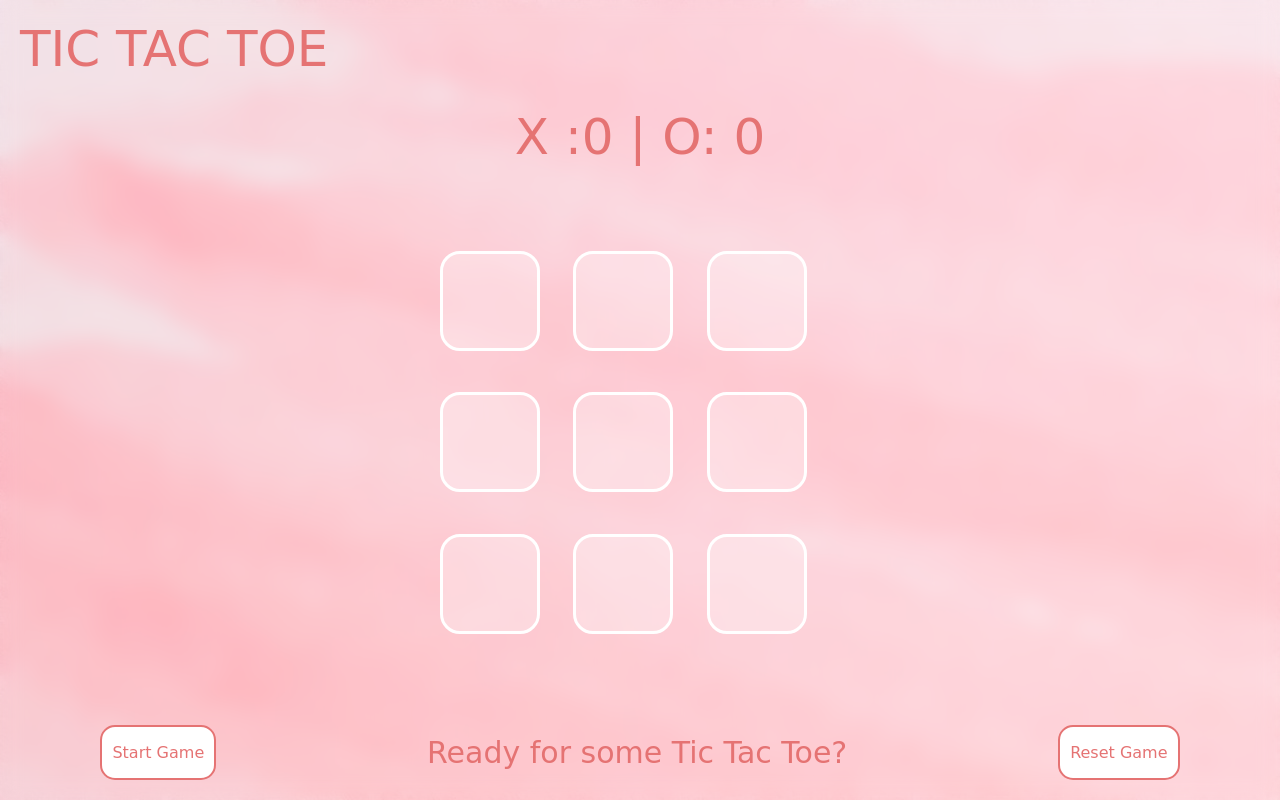
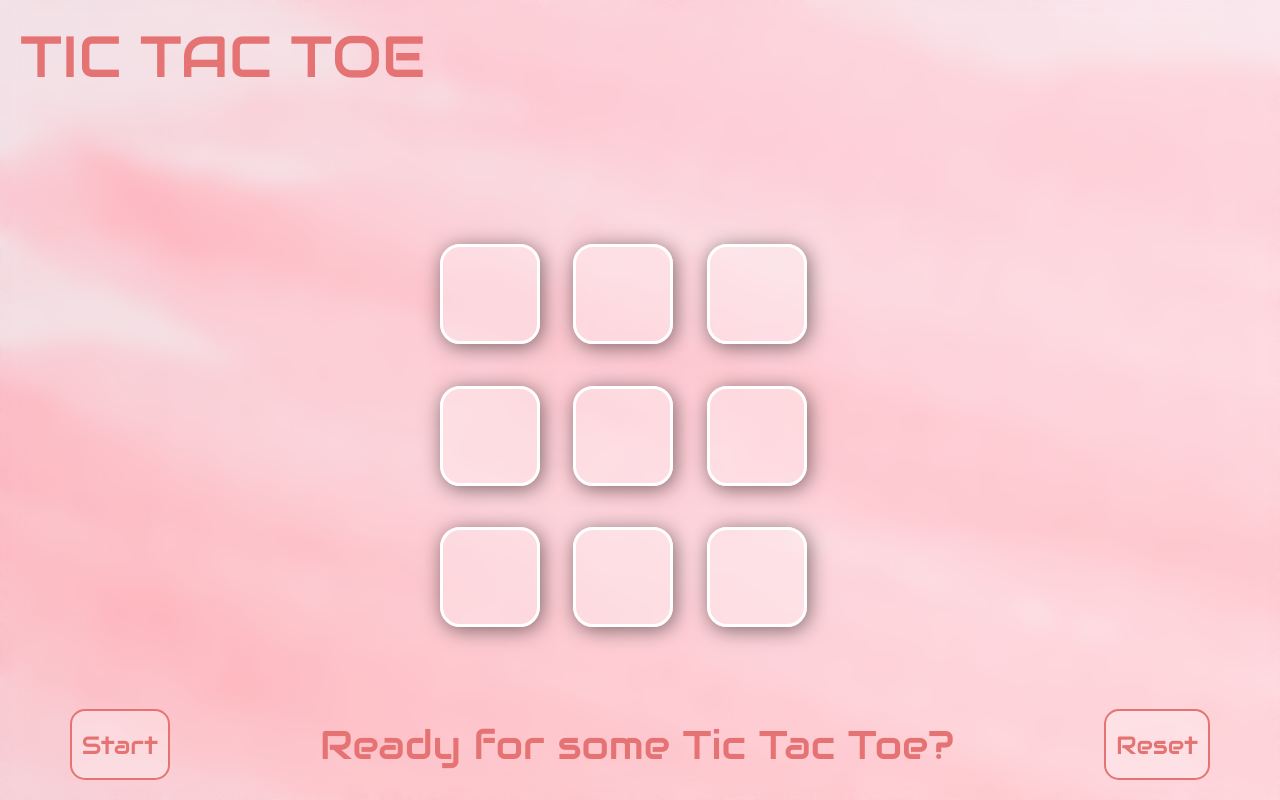
Before and after one commit to jeanpolbac/tictactoe, a plain HTML site: page index.html in a window 1280 px wide. Drawn offline with Linux system fonts and the light colour scheme; a web font is replaced by a local one.

Commit message:
Fix side effect caused by function reset. Polish game interface.

```diff
--- a/index.html
+++ b/index.html
@@ -9,9 +9,13 @@
   <body>
     <div class="top-container">
       <div class="logo">TIC TAC TOE</div>
-      <div class="score">X :0 | O: 0</div>
+    </div>
+    <div class="score-container">
+      <div class="score-x"> </div>
+      <div class="score-o"> </div>
+    </div>
+    <div class="board-container">
 
-    </div>
       <div class="board">
         <div class="cell"></div>
         <div class="cell"></div>
@@ -23,10 +27,11 @@
         <div class="cell"></div>
         <div class="cell"></div>
       </div>
+    </div>
     <div class="button-container">
-      <button class="start-button">Start Game</button>
+      <button class="start-button">Start</button>
       <div class="game-message">Ready for some Tic Tac Toe?</div>
-      <button class="reset-button">Reset Game</button>
+      <button class="reset-button">Reset</button>
     </div>
     <script src="script.js"></script>
   </body>
--- a/script.js
+++ b/script.js
@@ -4,8 +4,9 @@ console.log("Connected and ready to play!");
 const cells = document.querySelectorAll(".cell");
 const startButton = document.querySelector(".start-button");
 const resetButton = document.querySelector(".reset-button");
-const scoreDisplay = document.querySelector(".score");
 const gameMessage = document.querySelector(".game-message");
+const scoreXDisplay = document.querySelector(".score-x");
+const scoreODisplay = document.querySelector(".score-o");
 
 // Debugging logs for querySelectors
 // console.log('We have access to Cells', cells);
@@ -15,22 +16,8 @@ const gameMessage = document.querySelector(".game-message");
 // console.log('We have access to game-message', gameMessage);
 
 // Declaring players
-
 let playerOne;
 let playerTwo;
-
-// Reset the game to zero  - Need to fix as creating side effect with class Game.
-function resetBoard() {
-  gameResult = null;
-  gameActive = false;
-  playerOne = null;
-  playerTwo = null;
-  cells.forEach((cell) => {
-    cell.textContent = "";
-  });
-
-  gameMessage.textContent = "Reset Completed. Press Start to Begin";
-}
 
 // Update the board and check for win/draw
 function updateBoard(clickedCellIndex) {
@@ -45,7 +32,8 @@ function updateBoard(clickedCellIndex) {
 
 // Keep score display updated for both players
 function updateScoreDisplay() {
-  scoreDisplay.textContent = `X: ${game.players[0].score} | O: ${game.players[1].score}`;
+  scoreXDisplay.textContent = `X: ${game.players[0].score}`;
+  scoreODisplay.textContent = `O: ${game.players[1].score}`;
 }
 
 // Update game message
@@ -84,7 +72,13 @@ startButton.addEventListener("click", () => {
 });
 
 // Reset the game once button pressed
-resetButton.addEventListener("click", resetBoard);
+resetButton.addEventListener("click", () => {
+  game.reset();
+  gameMessage.textContent = "Press Start to Begin";
+  cells.forEach((cell) => {
+    cell.textContent = "";
+  });
+});
 
 /** Handles click event for each cell on the board and player interaction
  * Had to create a loop as cells is targetting all
@@ -124,6 +118,11 @@ class Player {
 // Manage the game logic (player turn, outcome, board state)
 class Game {
   constructor() {
+    this.reset();
+  }
+
+  // Method to reset game
+  reset() {
     this.players = [];
     this.activePlayerIndex = 0;
     this.board = ["", "", "", "", "", "", "", "", ""]; // Represents the 9 empty cells of the board
--- a/style.css
+++ b/style.css
@@ -1,8 +1,10 @@
 /* Fonts - Importing two fonts from Google Fonts - Finger Paint and Zen Tokyo Zoo
 Finger Paint: font-family: 'Finger Paint', cursive;
 Zen Tokyo Zoo: font-family: 'Zen Tokyo Zoo', cursive;
+Audiowide: font-family: 'Audiowide', cursive;
 */
 @import url("https://fonts.googleapis.com/css2?family=Finger+Paint&family=Zen+Tokyo+Zoo&display=swap");
+@import url('https://fonts.googleapis.com/css2?family=Audiowide&display=swap');
 
 /* CSS Reset */
 * {
@@ -42,22 +44,32 @@ body {
 
 .logo {
   color: #e57373;
-  font-size: 50px;
+  font-size: 58px;
   margin-left: 20px;
+  margin-right: 20px;
   margin-bottom: 20px;
-  font-family: "Zen Tokyo Zoo", cursive;
+  font-family: 'Audiowide', cursive;
 }
 
-.score {
+
+.score-container {
+  display: flex;
+  flex-direction: row;
+  justify-content: center;
+  gap: 30%;
+}
+.score-o, .score-x {
   color: #e57373;
-  padding: 10px;
-  font-size: 50px;
+  /* padding: 10px; */
+  font-size: 60px;
   align-self: center;
   flex-direction: column;
-  font-family: "Zen Tokyo Zoo", cursive;
+  font-family: 'Audiowide', cursive;
 }
 
 /* Board, Cell Styling and Layout */
+
+
 .board {
   margin: 0 auto;
   width: 400px;
@@ -65,7 +77,10 @@ body {
   display: grid;
   grid-template-columns: repeat(3, 1fr);
   grid-gap: 25px 0px;
+
 }
+
+
 
 .cell {
   display: flex;
@@ -87,7 +102,14 @@ body {
   width: 100px;
   height: 100px;
   padding: 20px;
+  /* Add individual box shadows to each cell */
+  box-shadow: 2px 3px 20px rgba(0, 0, 0, 0.5); /* Adjust shadow values */
+  text-shadow: 4px 4px 8px rgba(0, 0, 0, 0.3); /* Adjust shadow values */
 }
+
+
+
+
 
 .cell:hover {
   background-color: lightcoral;
@@ -103,12 +125,12 @@ body {
 
 .start-button {
   color: #e57373;
-  background-color: #fff;
+  background-color: rgba(255, 255, 255, 0.3);
   border: 2px solid #e57373;
   padding: 10px 10px;
-  font-size: 16px;
+  font-size: 25px;
   border-radius: 15px;
-  font-family: "Finger Paint", cursive;
+  font-family: 'Audiowide', cursive;
 }
 
 .start-button:hover {
@@ -119,20 +141,19 @@ body {
 .game-message {
   color: #e57373;
   padding: 10px;
-  font-size: 30px;
+  font-size: 40px;
   align-self: center;
-  border-radius: 20px;
-  font-family: "Finger Paint", cursive;
+  font-family: 'Audiowide', cursive;
 }
 
 .reset-button {
   color: #e57373;
-  background-color: #fff;
+  background-color: rgba(255, 255, 255, 0.3);
   border: 2px solid #e57373;
   padding: 10px 10px;
-  font-size: 16px;
+  font-size: 25px;
   border-radius: 15px;
-  font-family: "Finger Paint", cursive;
+  font-family: 'Audiowide', cursive;
 }
 
 .reset-button:hover {
```
Lines whose indentation alone changed are shown as unchanged.
